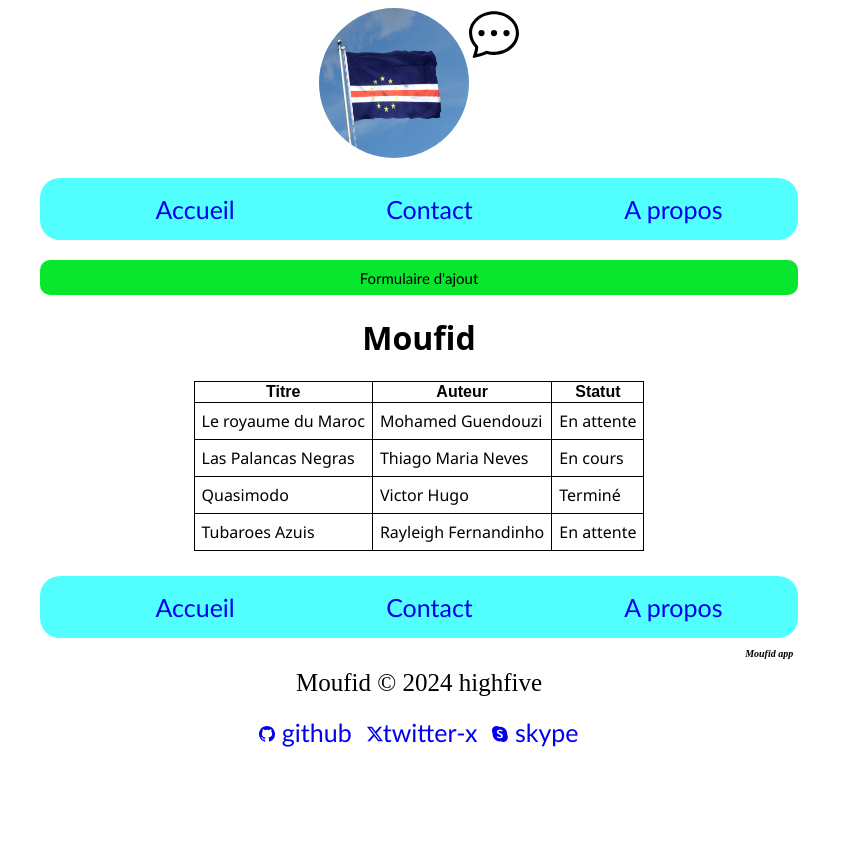
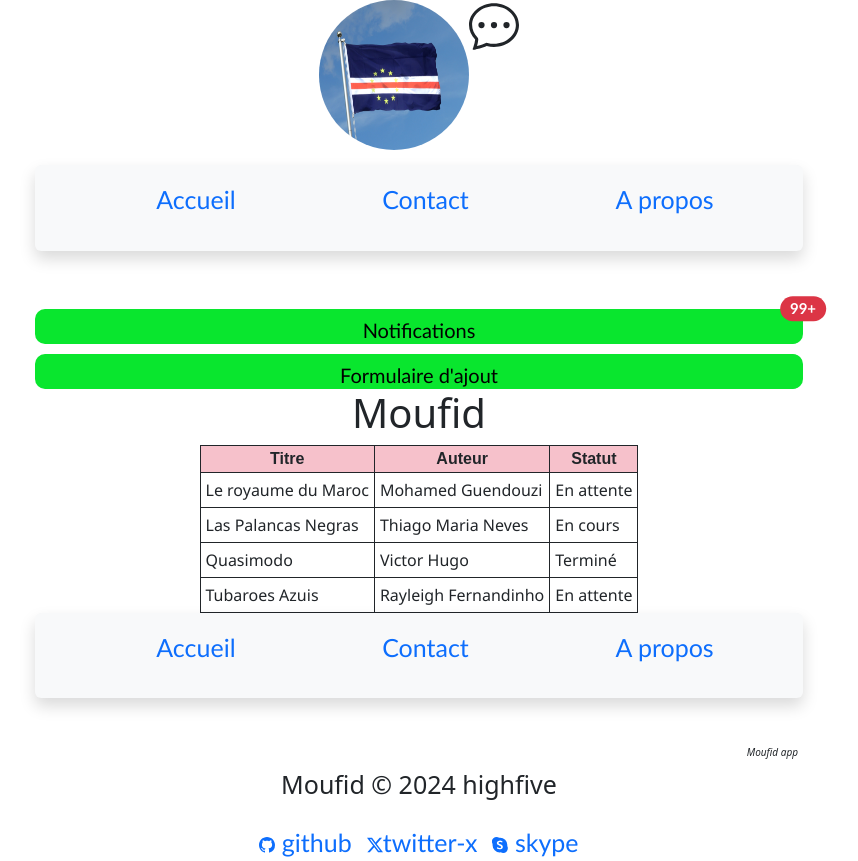
Before and after one commit to moufidagbannonde/Angular-Book-App, an Angular app: page / in a window 1280 px wide. Shown: the whole page, without its empty margins (221-1079 px from the left). Before the commit the page ends 800 px from the top, so only its background shows below. Built offline with nearby package versions, Linux system fonts and the light colour scheme.

Commit message:
bootstrap added

```diff
--- a/src/app/app.component.html
+++ b/src/app/app.component.html
@@ -1,16 +1,5 @@
-<!DOCTYPE html>
-<html lang="en">
-<head>
-    <meta charset="UTF-8">
-    <meta http-equiv="X-UA-Compatible" content="IE=edge">
-    <meta name="viewport" content="width=device-width, initial-scale=1.0">
-    <title>Document</title>
-
-</head>
-<body>
-
-</body>
-</html>
+<link rel="stylesheet" href="https://cdn.jsdelivr.net/npm/bootstrap@5.3.3/dist/css/bootstrap.min.css">
+<script src="https://cdn.jsdelivr.net/npm/bootstrap@5.3.3/dist/js/bootstrap.bundle.min.js"></script>
 <app-book>
 
 </app-book>
--- a/src/app/app.module.ts
+++ b/src/app/app.module.ts
@@ -8,6 +8,7 @@ import { BookComponent } from './book/book.component';
 import { BookHeaderComponent } from './book-header/book-header.component';
 import { BookFooterComponent } from './book-footer/book-footer.component';
 import { BookFormComponent } from './book-form/book-form.component';
+import { ContactComponent } from './contact/contact.component';
 
 @NgModule({
   declarations: [
@@ -17,6 +18,7 @@ import { BookFormComponent } from './book-form/book-form.component';
     BookHeaderComponent,
     BookFooterComponent,
     BookFormComponent,
+    ContactComponent,
   ],
   imports: [
     BrowserModule,
--- a/src/app/book-footer/book-footer.component.css
+++ b/src/app/book-footer/book-footer.component.css
@@ -1,12 +1,4 @@
-nav {
-    background-color: rgba(0, 255, 255, 0.684);
-    display: flex;
-    flex-direction: column;
-    margin: 0 auto;
-    margin-bottom: 10px;
-    border-radius: 20px;
-    margin-top: 25px;
-}
+
 ul {
     display: flex;
     justify-content: space-around;
--- a/src/app/book-footer/book-footer.component.html
+++ b/src/app/book-footer/book-footer.component.html
@@ -1,3 +1,4 @@
+<div class="shadow p-3 mb-5 bg-body-tertiary rounded">
     <nav>
         <ul>
             <li><a href="#">Accueil</a></li>
@@ -5,6 +6,7 @@
             <li><a href="#">A propos</a></li>
         </ul>
     </nav>
+</div>
 <i>
     <h3>Moufid app </h3>
 </i>
@@ -12,15 +14,16 @@
     Moufid © 2024 highfive
 </span>
 <div class="links">
-        <a href="https://github.com/moufidagbannonde" class="link"><svg
-                xmlns="http://www.w3.org/2000/svg" width="16" height="16" fill="currentColor" class="bi bi-github"
-                viewBox="0 0 16 16">
+    <a href="https://github.com/moufidagbannonde" class="link"><svg xmlns="http://www.w3.org/2000/svg" width="16"
+            height="16" fill="currentColor" class="bi bi-github" viewBox="0 0 16 16">
             <path
                 d="M8 0C3.58 0 0 3.58 0 8c0 3.54 2.29 6.53 5.47 7.59.4.07.55-.17.55-.38 0-.19-.01-.82-.01-1.49-2.01.37-2.53-.49-2.69-.94-.09-.23-.48-.94-.82-1.13-.28-.15-.68-.52-.01-.53.63-.01 1.08.58 1.23.82.72 1.21 1.87.87 2.33.66.07-.52.28-.87.51-1.07-1.78-.2-3.64-.89-3.64-3.95 0-.87.31-1.59.82-2.15-.08-.2-.36-1.02.08-2.12 0 0 .67-.21 2.2.82.64-.18 1.32-.27 2-.27s1.36.09 2 .27c1.53-1.04 2.2-.82 2.2-.82.44 1.1.16 1.92.08 2.12.51.56.82 1.27.82 2.15 0 3.07-1.87 3.75-3.65 3.95.29.25.54.73.54 1.48 0 1.07-.01 1.93-.01 2.2 0 .21.15.46.55.38A8.01 8.01 0 0 0 16 8c0-4.42-3.58-8-8-8" />
         </svg> github </a>
     <a href="https://twitter.com/moufidagbannonde" class="link">
-            <svg xmlns="http://www.w3.org/2000/svg" width="16" height="16" fill="currentColor" class="bi bi-twitter-x" viewBox="0 0 16 16">
-                <path d="M12.6.75h2.454l-5.36 6.142L16 15.25h-4.937l-3.867-5.07-4.425 5.07H.316l5.733-6.57L0 .75h5.063l3.495 4.633L12.601.75Zm-.86 13.028h1.36L4.323 2.145H2.865z"/>
+        <svg xmlns="http://www.w3.org/2000/svg" width="16" height="16" fill="currentColor" class="bi bi-twitter-x"
+            viewBox="0 0 16 16">
+            <path
+                d="M12.6.75h2.454l-5.36 6.142L16 15.25h-4.937l-3.867-5.07-4.425 5.07H.316l5.733-6.57L0 .75h5.063l3.495 4.633L12.601.75Zm-.86 13.028h1.36L4.323 2.145H2.865z" />
         </svg>twitter-x
     </a>
     <a href="https://skype.fr/moufidagbannonde" class="link">
--- a/src/app/book-header/book-header.component.css
+++ b/src/app/book-header/book-header.component.css
@@ -1,11 +1,4 @@
-nav {
-    background-color: rgba(0, 255, 255, 0.684);
-    display: flex;
-    flex-direction: column;
-    margin: 0 auto;
-    margin-bottom: 10px;
-    border-radius: 20px;
-}
+
 img {
     width: 150px;
     height: 150px;
@@ -37,7 +30,7 @@ input {
     margin-top: 15px;
 }
 
-button {
+.btn {
     height: 35px;
     width: 100%;
     margin-top: 10px;
@@ -50,14 +43,8 @@ button {
     font-size: 20px;
     font-family: 'Trebuchet MS', 'Lucida Sans Unicode', 'Lucida Grande', 'Lucida Sans', Arial, sans-serif;
 }
-.btn {
-    border-radius: 10px;
-    font-size: 15px;
-}
-button ::before {
-    cursor: pointer;
-    font-size: 20px;
-}
+
+
 ul {
     display: flex;
     justify-content: space-around;
--- a/src/app/book-header/book-header.component.html
+++ b/src/app/book-header/book-header.component.html
@@ -1,17 +1,17 @@
-
 <div class="img">
     <a href="#">
         <!-- [src]="logo" est appelée du property binding
         liaison de propriété-->
         <img [src]="logo" alt="capeverdeflag" class="logo">
     </a>
-    <svg xmlns="http://www.w3.org/2000/svg" width="50" height="50" fill="currentColor" class="bi bi-chat-dots"
-        viewBox="0 0 16 16">
-        <path d="M5 8a1 1 0 1 1-2 0 1 1 0 0 1 2 0m4 0a1 1 0 1 1-2 0 1 1 0 0 1 2 0m3 1a1 1 0 1 0 0-2 1 1 0 0 0 0 2"/>
+    <svg xmlns="http://www.w3.org/2000/svg" width="50" height="50" fill="currentColor"
+        class="bi bi-chat-dots position-relative" viewBox="0 0 16 16">
+        <path d="M5 8a1 1 0 1 1-2 0 1 1 0 0 1 2 0m4 0a1 1 0 1 1-2 0 1 1 0 0 1 2 0m3 1a1 1 0 1 0 0-2 1 1 0 0 0 0 2" />
         <path
             d="m2.165 15.803.02-.004c1.83-.363 2.948-.842 3.468-1.105A9 9 0 0 0 8 15c4.418 0 8-3.134 8-7s-3.582-7-8-7-8 3.134-8 7c0 1.76.743 3.37 1.97 4.6a10.4 10.4 0 0 1-.524 2.318l-.003.011a11 11 0 0 1-.244.637c-.079.186.074.394.273.362a22 22 0 0 0 .693-.125m.8-3.108a1 1 0 0 0-.287-.801C1.618 10.83 1 9.468 1 8c0-3.192 3.004-6 7-6s7 2.808 7 6-3.004 6-7 6a8 8 0 0 1-2.088-.272 1 1 0 0 0-.711.074c-.387.196-1.24.57-2.634.893a11 11 0 0 0 .398-2" />
     </svg>
 </div>
+<div class="shadow p-3 mb-5 bg-body-tertiary rounded">
     <nav>
         <ul>
             <li><a href="#">Accueil</a></li>
@@ -19,7 +19,15 @@
             <li><a href="#">A propos</a></li>
         </ul>
     </nav>
+</div>
 <div>
+    <button type="button" class="btn btn-primary position-relative">
+        Notifications
+        <span class="position-absolute top-0 start-100 translate-middle badge rounded-pill bg-danger">
+            99+
+            <span class="visually-hidden">unread messages</span>
+        </span>
+    </button>
     <!-- mettre un évènement sur le bouton pour afficher le formulaire -->
     <!-- au clic , le bouton exécutera la méthode display() de la classe BookHeaderComponent -->
     <!-- le bouton retour s'affichera quand la variable affiche sera à true, c'est-à-dire que quand le formulaire n'est pas encore affiché -->
--- a/src/app/book-list/book-list.component.css
+++ b/src/app/book-list/book-list.component.css
@@ -12,9 +12,11 @@ th {
     border: 1px solid;
     font-family: Arial, Helvetica, sans-serif;
     max-width: 30px;
+    text-align: center;
+    background-color: rgba(220, 20, 60, 0.262);
 }
 td {
     border: 1px solid;
     font-family: 'Segoe UI', Tahoma, Geneva, Verdana, sans-serif;
-    padding: 7px;
+    padding: 5px;
 }
--- a/src/app/book/book.component.html
+++ b/src/app/book/book.component.html
@@ -7,6 +7,9 @@
         <app-book-header (passValue)="recupValue($event)">
 
         </app-book-header>
+        <!-- <app-contact>
+
+        </app-contact> -->
         <!-- formulaire d'ajout de livres-->
         <app-book-form [affiche]="getChildInfo">
 
--- /dev/null
+++ b/src/app/contact/contact.component.html
@@ -0,0 +1,11 @@
+<p>contact works!</p>
+<div class="card">
+    <img src="../../assets/capeverdeflag.jpg" class="card-img-top" alt="...">
+
+    <div class="card-body">
+        <h5 class="card-title">Card title</h5>
+        <p class="card-text">Some quick example text to build on the card title and make up the bulk of the card's
+            content.</p>
+        <a href="#" class="btn btn-primary">Go somewhere</a>
+    </div>
+</div>
```
Also changed, not shown: src/app/contact/contact.component.ts (added, +10 -0 lines), src/app/contact/contact.component.css (added), 1 other file (tests, documents, lock files or other folders). Lines whose indentation alone changed are shown as unchanged.
